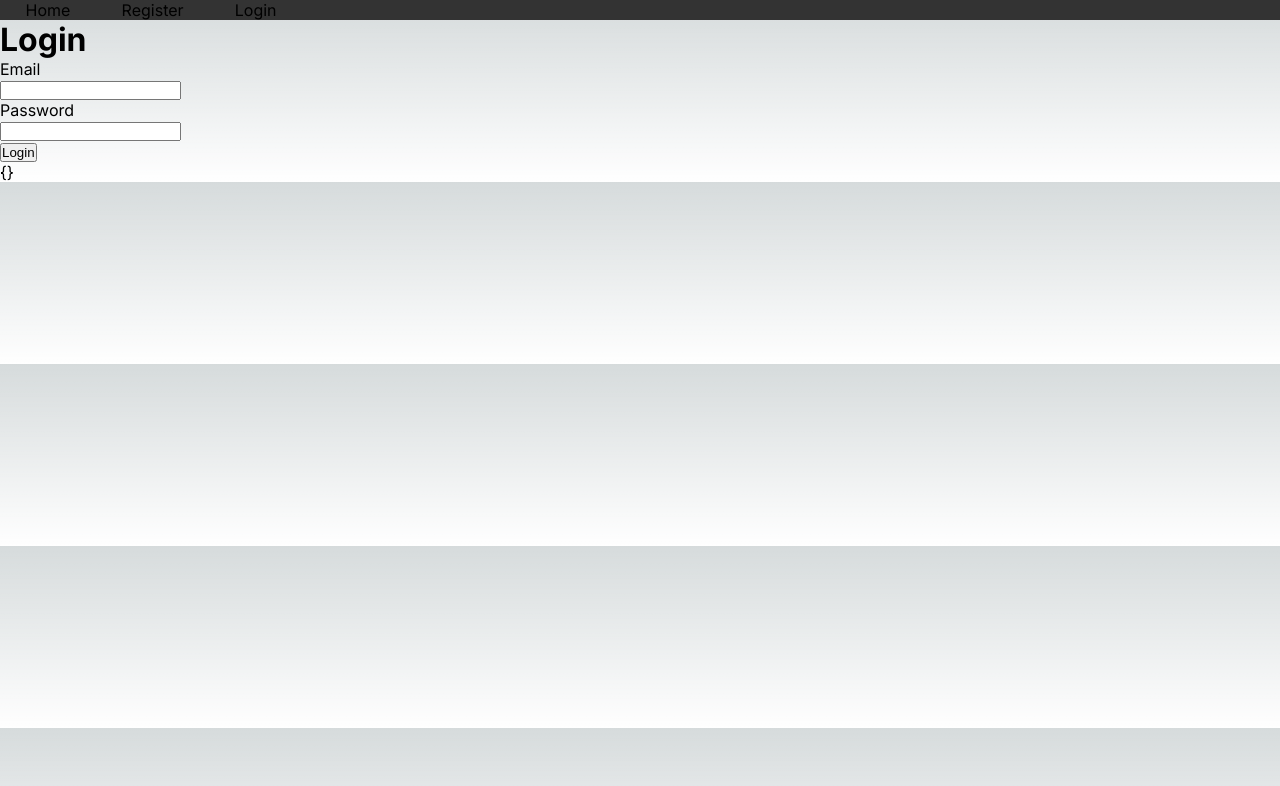
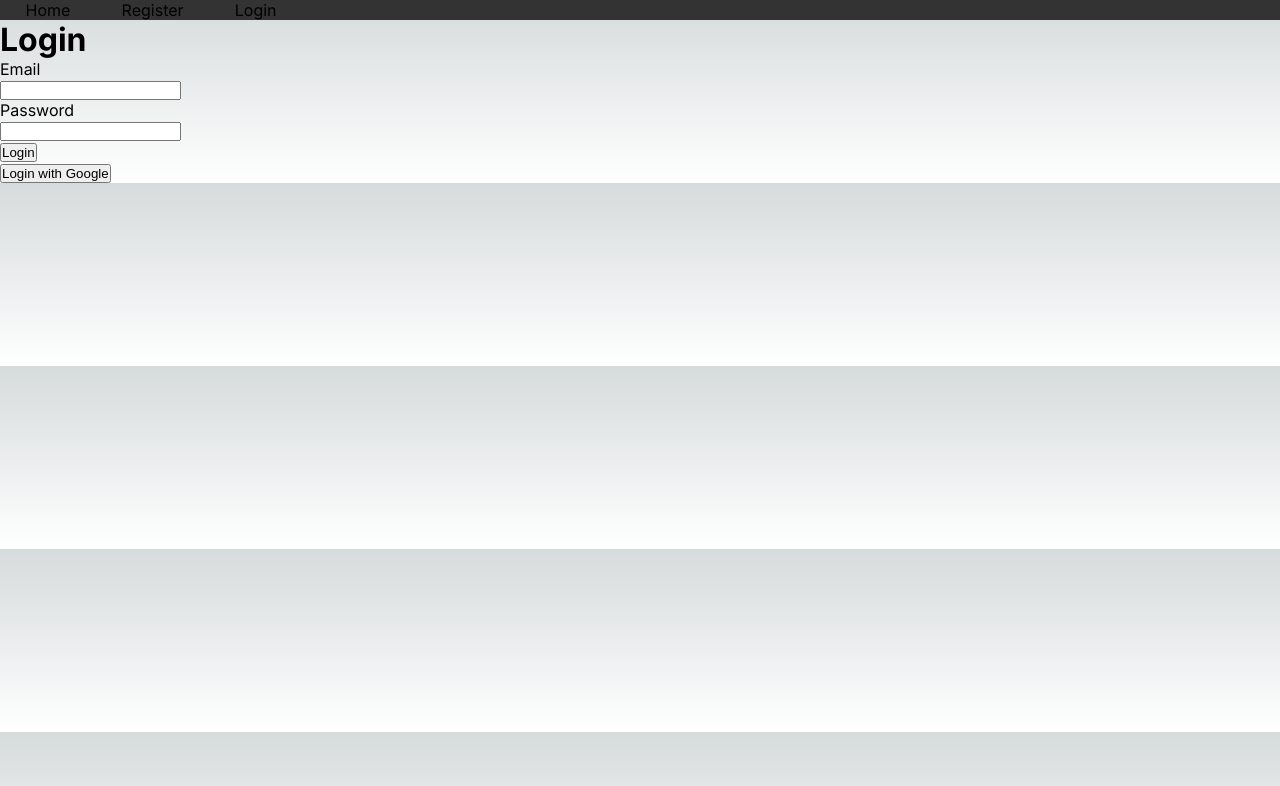
Before and after one commit to vermavarun/_TheApplication, a Next.js app in the folder Source/next-app/: page /login in a window 1280 px wide. Shown: the top 786 px of the page. Built offline with nearby package versions, Linux system fonts and the light colour scheme.

Commit message:
Add Google login functionality and update README with relevant links

```diff
--- a/Source/next-app/app/login/page.tsx
+++ b/Source/next-app/app/login/page.tsx
@@ -35,6 +35,19 @@ export default function Home() {
   }
 
 
+  function LoginWithGoogle() {
+    // the client id from GCP
+    const client_id = "470832023584-s99974jriculdjrsbkfj5sn63lvhrd0k.apps.googleusercontent.com";
+
+    // create a CSRF token and store it locally
+    const state = Array.from(crypto.getRandomValues(new Uint8Array(16)), byte => byte.toString(16).padStart(2, '0')).join('');
+    localStorage.setItem("latestCSRFToken", state);
+
+    // redirect the user to Google
+    const link = `https://accounts.google.com/o/oauth2/auth?scope=https://www.googleapis.com/auth/cloud-platform&response_type=code&access_type=offline&state=${state}&redirect_uri=${window.location.origin}/googlelogin&client_id=${client_id}`;
+    window.location.assign(link);
+  }
+
   return (
     <main >
       <TopNav />
@@ -46,7 +59,7 @@ export default function Home() {
         <input type="password" name="password" /> <br />
         <button type="submit">Login</button>
       </form>
-      <div>{JSON.stringify(loggedIn)}</div>
+     <button onClick={LoginWithGoogle}>Login with Google</button>
     </main>
   );
 }
```
Also changed, not shown: 1 other file (tests, documents, lock files or other folders).
